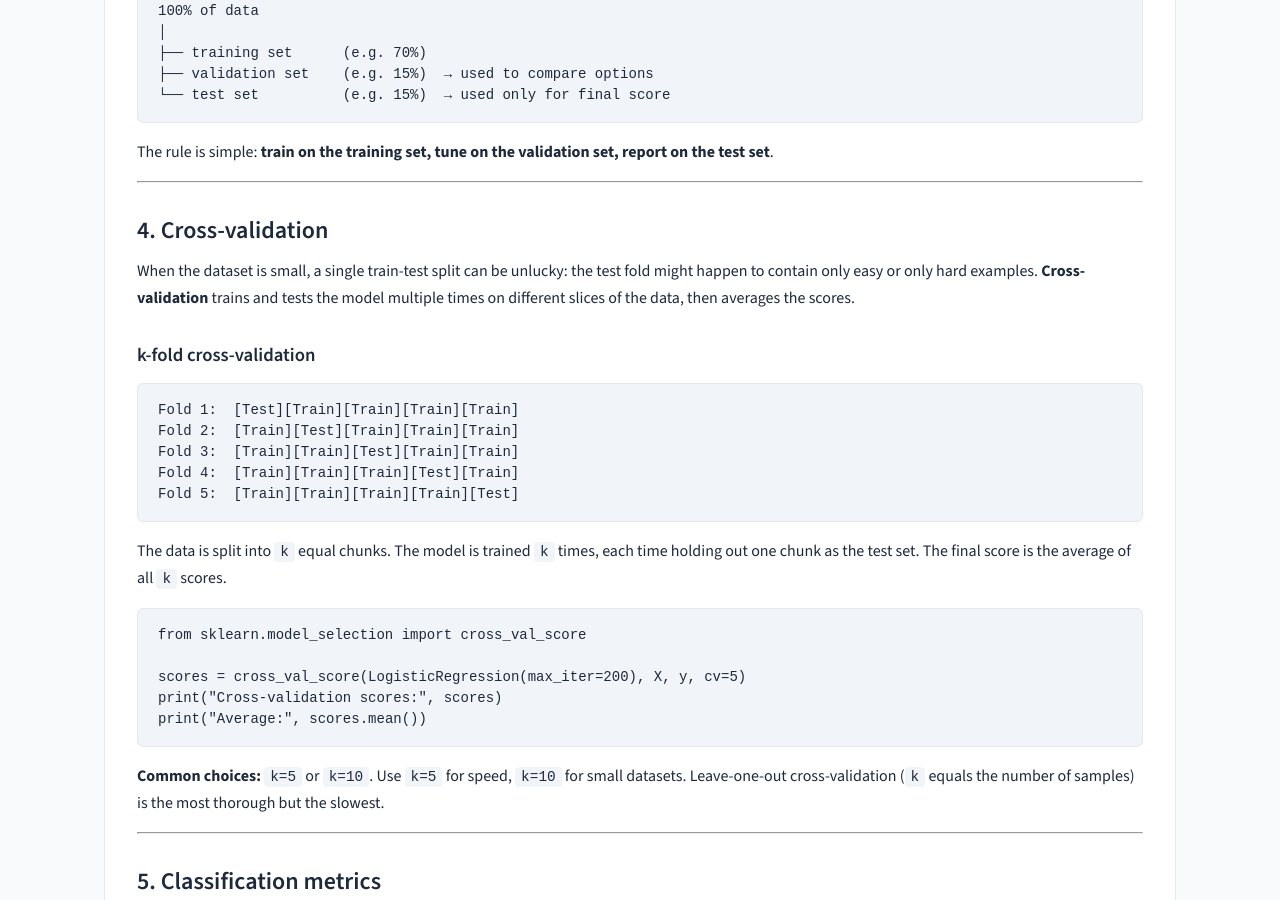
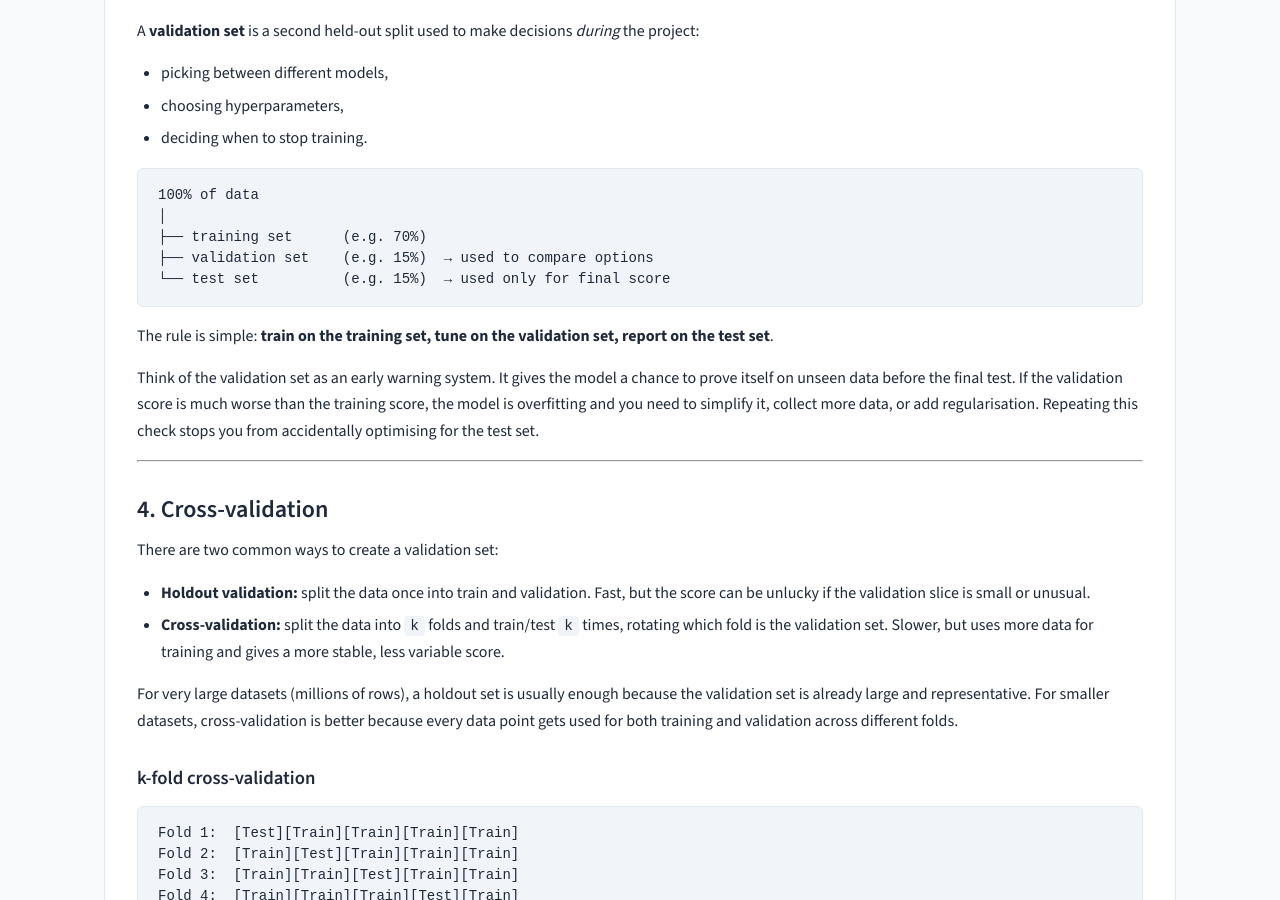
Before and after one commit to rilov/handbook, a Jekyll site: the page built from _topics/Model Evaluation - A Friendly Guide.md, in a window 1280 px wide and 900 px high, scrolled down 1700 px. Built offline with Jekyll 4.4.1, drawn with Linux system fonts in a browser that asks for light colours; our own code applies the rules of GitHub Pages for plain Markdown files; some of the changed text lies outside the part shown.

Commit message:
Expand Model Evaluation with training accuracy, validation feedback, holdout vs CV, and business metrics

````diff
--- a/_topics/Model Evaluation - A Friendly Guide.md
+++ b/_topics/Model Evaluation - A Friendly Guide.md
@@ -25,10 +25,15 @@
 
 A model's job is to learn a pattern that also works on **new** data.
 
+### Why training accuracy is not enough
+
+**Training accuracy** is how well the model does on the data it already saw. A model that simply memorises the training set can score 99% on training data and still fail on real-world data. Training score alone cannot tell you whether the model has learned a useful pattern or just memorised the answers.
+
 - **Training error:** how well the model does on the data it learned from.
+- **Validation error:** how well the model does on a held-out set used to tune and compare options.
 - **Test error:** how well the model does on data it has never seen.
-- A model with low training error but high test error has **overfitted**.
-- A model with high training error and high test error has **underfitted**.
+
+A model with low training error but high test error has **overfitted** — it memorised noise instead of the pattern. A model with high training error and high test error has **underfitted** — it is too simple to capture the pattern.
 
 The only score that really matters is the score on data the model has not seen.
 
@@ -87,11 +92,18 @@
 
 The rule is simple: **train on the training set, tune on the validation set, report on the test set**.
 
+Think of the validation set as an early warning system. It gives the model a chance to prove itself on unseen data before the final test. If the validation score is much worse than the training score, the model is overfitting and you need to simplify it, collect more data, or add regularisation. Repeating this check stops you from accidentally optimising for the test set.
+
 ---
 
 ## 4. Cross-validation
 
-When the dataset is small, a single train-test split can be unlucky: the test fold might happen to contain only easy or only hard examples. **Cross-validation** trains and tests the model multiple times on different slices of the data, then averages the scores.
+There are two common ways to create a validation set:
+
+- **Holdout validation:** split the data once into train and validation. Fast, but the score can be unlucky if the validation slice is small or unusual.
+- **Cross-validation:** split the data into `k` folds and train/test `k` times, rotating which fold is the validation set. Slower, but uses more data for training and gives a more stable, less variable score.
+
+For very large datasets (millions of rows), a holdout set is usually enough because the validation set is already large and representative. For smaller datasets, cross-validation is better because every data point gets used for both training and validation across different folds.
 
 ### k-fold cross-validation
 
@@ -154,6 +166,16 @@
 ```
 
 A **confusion matrix** shows exactly which classes get confused with which. It is the most honest view of a classifier's mistakes.
+
+### Which mistakes are more expensive?
+
+The right metric depends on what the model is used for. A high score on the wrong metric can still be a bad model.
+
+- **Fraud detection:** a false negative (a real fraud marked as safe) is usually much more expensive than a false positive (a safe transaction marked as fraud). Maximise **recall** so you catch as much fraud as possible.
+- **Credit scoring:** the goal is to maximise expected profit. The metric should reflect the financial gain or loss of each kind of decision, not just accuracy.
+- **Medical screening:** a false negative (sick patient told they are healthy) can cost a life. Minimise false negatives even if it means more false positives, which lead to extra tests but not harm.
+
+Always ask: *What does a wrong prediction cost in the real world?* Then pick the metric that matches that cost.
 
 ---
 
````
